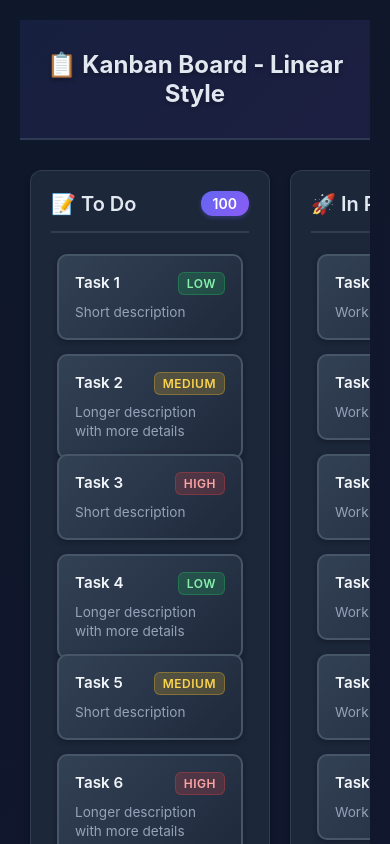
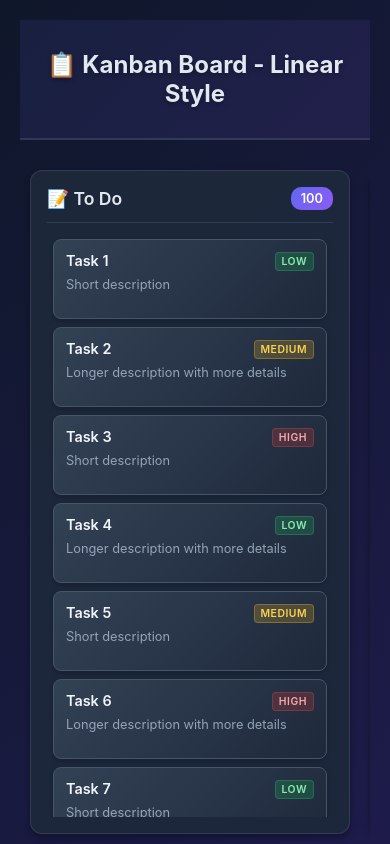
Before and after one commit to durlav-bose/kanban-board, a Nuxt app: page / in a window 390 px wide. Shown: the top 844 px of the page. Built offline with nearby package versions, Linux system fonts and the light colour scheme.

Commit message:
refactor: Update Kanban drag-and-drop logic for improved task shifting and placeholder handling

```diff
--- a/app/components/KanbanColumn.vue
+++ b/app/components/KanbanColumn.vue
@@ -11,20 +11,8 @@
       <span class="task-count">{{ column.tasks.length }}</span>
     </div>
 
-    <!--
-      LINEAR-STYLE VIRTUAL SCROLL WITH DRAG & DROP
-
-      Key insight: RecycleScroller uses FIXED item heights.
-      We CAN'T add placeholder as a DOM element inside slots.
-
-      Solution:
-      1. Use CSS transforms to shift tasks DOWN when placeholder should appear
-      2. Only visible tasks get shifted (virtual scroll handles the rest)
-      3. Placeholder is a separate absolutely-positioned element
-      4. Smooth 200ms transitions for Linear feel
-    -->
     <div class="tasks-container" ref="tasksContainerRef">
-      <!-- Floating placeholder - absolutely positioned -->
+      <!-- Floating placeholder -->
       <div
         v-if="showPlaceholder"
         class="floating-placeholder"
@@ -33,21 +21,22 @@
         <div class="placeholder-inner"></div>
       </div>
 
+      <!-- Using RecycleScroller with fixed item size -->
       <RecycleScroller
         ref="scrollerRef"
         class="tasks-scroller"
         :items="column.tasks"
-        :item-size="ITEM_HEIGHT"
+        :item-size="88"
         key-field="id"
-        :buffer="400"
-        :page-mode="false"
-        @scroll="onScroll"
+        :buffer="200"
       >
         <template #default="{ item, index }">
           <div
             class="task-wrapper"
-            :class="{ 'is-dragging-source': isSourceTask(item.id, index) }"
-            :style="getTaskTransform(index)"
+            :class="{
+              'is-dragging-source': isSourceTask(item.id, index),
+              [getShiftClass(index)]: true
+            }"
             :data-task-index="index"
             :data-task-id="item.id"
             @dragover.prevent.stop="handleTaskDragOver($event, index)"
@@ -71,7 +60,6 @@
       <div
         v-if="dragDrop.isDragging.value && dragDrop.dropTargetColumnId.value === column.id"
         class="empty-placeholder"
-        :style="{ height: `${PLACEHOLDER_HEIGHT}px` }"
       >
         <div class="placeholder-inner"></div>
       </div>
@@ -89,9 +77,9 @@ import { RecycleScroller } from "vue-virtual-scroller";
 import "vue-virtual-scroller/dist/vue-virtual-scroller.css";
 import KanbanTask from "./KanbanTask.vue";
 
-// Constants - ITEM_HEIGHT must match RecycleScroller item-size
-const ITEM_HEIGHT = 100;
-const PLACEHOLDER_HEIGHT = 88;
+// Constants - must match item-size in RecycleScroller
+const ITEM_SIZE = 88;
+const PLACEHOLDER_HEIGHT = 80;
 
 const props = defineProps({
   column: {
@@ -105,7 +93,6 @@ const emit = defineEmits(["task-move"]);
 const dragDrop = inject("kanbanDragDrop");
 const scrollerRef = ref(null);
 const tasksContainerRef = ref(null);
-const scrollTop = ref(0);
 
 // ============ COMPUTED STATE ============
 
@@ -113,7 +100,7 @@ const isDropTarget = computed(() => {
   return dragDrop.isDragging.value && dragDrop.dropTargetColumnId.value === props.column.id;
 });
 
-// Is this the source task being dragged?
+// Is this the SOURCE task being dragged?
 const isSourceTask = (taskId, index) => {
   if (!dragDrop.isDragging.value) return false;
   if (!dragDrop.draggedTask.value) return false;
@@ -125,10 +112,9 @@ const isSourceTask = (taskId, index) => {
   );
 };
 
-// ============ PLACEHOLDER POSITIONING ============
+// ============ PLACEHOLDER LOGIC ============
 
-// Calculate where placeholder should appear (null = don't show)
-const placeholderPosition = computed(() => {
+const placeholderInfo = computed(() => {
   if (!dragDrop.isDragging.value) return null;
   if (dragDrop.dropTargetColumnId.value !== props.column.id) return null;
   if (dragDrop.dropTargetIndex.value === null) return null;
@@ -137,101 +123,89 @@ const placeholderPosition = computed(() => {
   const sourceIdx = dragDrop.sourceIndex.value;
   const isSameColumn = dragDrop.sourceColumnId.value === props.column.id;
 
-  // Same column: don't show placeholder at source position or immediately after
+  // Same column: don't show placeholder at source or source+1
   if (isSameColumn) {
     if (dropIdx === sourceIdx) return null;
     if (dropIdx === sourceIdx + 1) return null;
   }
 
   return {
-    index: dropIdx,
+    dropIndex: dropIdx,
     isSameColumn,
-    sourceIdx
+    sourceIndex: sourceIdx
   };
 });
 
-const showPlaceholder = computed(() => placeholderPosition.value !== null);
+const showPlaceholder = computed(() => placeholderInfo.value !== null);
 
-// Calculate placeholder's visual position (accounting for hidden source)
+// Calculate placeholder Y position
 const placeholderStyle = computed(() => {
-  if (!placeholderPosition.value) return { display: 'none' };
+  if (!placeholderInfo.value) return { display: 'none' };
 
-  const { index, isSameColumn, sourceIdx } = placeholderPosition.value;
+  const { dropIndex, isSameColumn, sourceIndex } = placeholderInfo.value;
 
-  // Calculate visual index (where it appears on screen)
-  let visualIndex = index;
+  // Get scroll position
+  const scrollTop = scrollerRef.value?.$el?.scrollTop || 0;
 
-  // If same column and dropping below source, the source is visually "gone"
-  // so adjust the visual position
-  if (isSameColumn && index > sourceIdx) {
-    visualIndex = index - 1;
+  // Calculate visual index for positioning
+  let visualIndex = dropIndex;
+  if (isSameColumn && dropIndex > sourceIndex) {
+    // Account for the hidden source task
+    visualIndex = dropIndex - 1;
   }
 
-  // Position in the virtual list
-  const top = (visualIndex * ITEM_HEIGHT) - scrollTop.value;
+  // Position based on item size
+  const top = (visualIndex * ITEM_SIZE) - scrollTop;
 
   return {
-    top: `${top + 6}px`,  // 6px for padding
+    top: `${top}px`,
     height: `${PLACEHOLDER_HEIGHT}px`,
-    left: '6px',
-    right: '6px',
   };
 });
 
-// ============ TASK TRANSFORMS ============
+// ============ SHIFT LOGIC ============
 
 /**
- * LINEAR-STYLE TRANSFORM LOGIC
- *
- * When dragging, tasks below the placeholder position need to shift DOWN
- * to make room for the placeholder. This is done with CSS transforms.
- *
- * Only visible tasks get this transform (virtual scroll efficiency).
+ * Determine which tasks should shift.
+ * When moving up: tasks between drop and source shift down
+ * When moving down: tasks between source and drop shift up
  */
-const getTaskTransform = (index) => {
-  const baseStyle = {
-    transition: 'transform 200ms cubic-bezier(0.25, 0.1, 0.25, 1), opacity 150ms ease'
-  };
+const shouldShiftDown = (index) => {
+  if (!placeholderInfo.value) return false;
 
-  if (!placeholderPosition.value) {
-    return { ...baseStyle, transform: 'translateY(0)' };
+  const { dropIndex, isSameColumn, sourceIndex } = placeholderInfo.value;
+
+  // Don't shift the source task
+  if (isSameColumn && index === sourceIndex) return false;
+
+  if (isSameColumn) {
+    if (dropIndex < sourceIndex) {
+      // Moving UP: shift tasks DOWN from dropIndex to just before source
+      return index >= dropIndex && index < sourceIndex;
+    } else {
+      // Moving DOWN: shift tasks UP from after source to just before drop
+      // We use negative transform to move them up
+      return index > sourceIndex && index < dropIndex;
+    }
+  } else {
+    // Cross-column: shift tasks at and after drop index DOWN
+    return index >= dropIndex;
+  }
+};
+
+// Calculate the shift direction
+const getShiftClass = (index) => {
+  if (!shouldShiftDown(index)) return '';
+
+  const { dropIndex, isSameColumn, sourceIndex } = placeholderInfo.value;
+
+  if (isSameColumn && dropIndex > sourceIndex) {
+    // Moving down: shift UP
+    return 'is-shifted-up';
   }
 
-  const { index: dropIdx, isSameColumn, sourceIdx } = placeholderPosition.value;
-
-  // Determine if this task should shift down
-  let shouldShift = false;
-
-  if (isSameColumn) {
-    // Same column logic
-    if (dropIdx < sourceIdx) {
-      // Dropping ABOVE source: shift tasks from dropIdx to sourceIdx-1
-      shouldShift = index >= dropIdx && index < sourceIdx;
-    } else {
-      // Dropping BELOW source: shift tasks from sourceIdx+1 to dropIdx-1
-      // (these are the tasks between where source was and where it's going)
-      shouldShift = index > sourceIdx && index < dropIdx;
-    }
-  } else {
-    // Cross-column: shift all tasks from dropIdx onwards
-    shouldShift = index >= dropIdx;
-  }
-
-  if (shouldShift) {
-    return {
-      ...baseStyle,
-      transform: `translateY(${PLACEHOLDER_HEIGHT}px)`
-    };
-  }
-
-  return { ...baseStyle, transform: 'translateY(0)' };
-};
-
-// Track scroll position for placeholder positioning
-const onScroll = () => {
-  if (scrollerRef.value?.$el) {
-    scrollTop.value = scrollerRef.value.$el.scrollTop;
-  }
+  // Moving up or cross-column: shift DOWN
+  return 'is-shifted';
 };
 
 // ============ EVENT HANDLERS ============
@@ -253,23 +227,14 @@ const handleTaskDragOver = (event, index) => {
   if (!dragDrop.isDragging.value) return;
   event.stopPropagation();
 
-  // Get the actual task element (not the shifted position)
   const wrapper = event.currentTarget;
+  if (wrapper.classList.contains('is-dragging-source')) return;
+
   const rect = wrapper.getBoundingClientRect();
   const mouseY = event.clientY;
+  const middle = rect.top + rect.height / 2;
 
-  // Account for any transform on this element
-  const style = window.getComputedStyle(wrapper);
-  const matrix = new DOMMatrix(style.transform);
-  const translateY = matrix.m42; // Get Y translation
-
-  // Adjust rect for the transform
-  const actualTop = rect.top - translateY;
-  const actualMiddle = actualTop + (ITEM_HEIGHT / 2);
-
-  // Determine drop position
-  const dropIndex = mouseY < actualMiddle ? index : index + 1;
-
+  const dropIndex = mouseY < middle ? index : index + 1;
   dragDrop.handleDragOver(event, props.column.id, dropIndex);
 };
 
@@ -281,32 +246,23 @@ const handleColumnDragOver = (event) => {
   const container = tasksContainerRef.value;
   if (!container) return;
 
-  const taskElements = Array.from(container.querySelectorAll("[data-task-index]"));
+  const taskWrappers = Array.from(container.querySelectorAll('.task-wrapper[data-task-index]'))
+    .filter(el => !el.classList.contains('is-dragging-source'));
 
-  if (taskElements.length === 0 || props.column.tasks.length === 0) {
+  if (taskWrappers.length === 0) {
     dragDrop.dropTargetColumnId.value = props.column.id;
     dragDrop.dropTargetIndex.value = 0;
     return;
   }
 
-  // Find insertion point
   let insertIndex = props.column.tasks.length;
 
-  for (const el of taskElements) {
-    // Skip the source task when calculating
-    if (el.classList.contains('is-dragging-source')) continue;
-
-    const rect = el.getBoundingClientRect();
+  for (const wrapper of taskWrappers) {
+    const rect = wrapper.getBoundingClientRect();
     if (rect.height === 0) continue;
 
-    const taskIndex = parseInt(el.dataset.taskIndex || '0');
-
-    // Account for transform
-    const style = window.getComputedStyle(el);
-    const matrix = new DOMMatrix(style.transform);
-    const translateY = matrix.m42;
-    const actualTop = rect.top - translateY;
-    const middle = actualTop + (ITEM_HEIGHT / 2);
+    const taskIndex = parseInt(wrapper.dataset.taskIndex || '0');
+    const middle = rect.top + rect.height / 2;
 
     if (mouseY < middle) {
       insertIndex = taskIndex;
@@ -359,101 +315,116 @@ defineExpose({
   background: rgba(30, 41, 59, 0.95);
   backdrop-filter: blur(10px);
   border-radius: 12px;
-  padding: 20px;
-  flex: 1;
-  min-width: 280px;
+  padding: 16px;
+  width: 320px;
+  min-width: 320px;
+  max-width: 320px;
   box-shadow: 0 4px 6px rgba(0, 0, 0, 0.3);
   border: 1px solid rgba(71, 85, 105, 0.5);
   display: flex;
   flex-direction: column;
-  max-height: calc(100vh - 180px);
+  height: calc(100vh - 180px);
   transition: box-shadow 0.2s ease, border-color 0.2s ease;
 }
 
 .task-column.column-drag-over {
   border-color: rgba(99, 102, 241, 0.5);
-  box-shadow: 0 4px 12px rgba(99, 102, 241, 0.2),
-    inset 0 0 0 1px rgba(99, 102, 241, 0.2);
+  box-shadow: 0 4px 12px rgba(99, 102, 241, 0.2);
 }
 
 .column-header {
   display: flex;
   justify-content: space-between;
   align-items: center;
-  margin-bottom: 15px;
-  padding-bottom: 15px;
-  border-bottom: 2px solid rgba(71, 85, 105, 0.5);
+  margin-bottom: 12px;
+  padding-bottom: 12px;
+  border-bottom: 1px solid rgba(71, 85, 105, 0.5);
+  flex-shrink: 0;
 }
 
 .column-header h2 {
-  font-size: 1.25rem;
+  font-size: 1.1rem;
   font-weight: 600;
   color: #e2e8f0;
+  margin: 0;
 }
 
 .task-count {
   background: linear-gradient(135deg, #6366f1 0%, #8b5cf6 100%);
   color: white;
-  padding: 4px 12px;
-  border-radius: 12px;
-  font-size: 0.875rem;
+  padding: 4px 10px;
+  border-radius: 10px;
+  font-size: 0.8rem;
   font-weight: 600;
-  box-shadow: 0 2px 4px rgba(99, 102, 241, 0.3);
 }
 
-/* Container for tasks + floating placeholder */
+/* Tasks container - THIS IS CRITICAL FOR SCROLL */
 .tasks-container {
   flex: 1;
+  min-height: 0; /* Critical for flex child to scroll */
   position: relative;
   overflow: hidden;
-  min-height: 100px;
 }
 
+/* RecycleScroller needs explicit height */
 .tasks-scroller {
   height: 100%;
-  overflow-y: auto;
+  overflow-y: auto !important;
   overflow-x: hidden;
 }
 
+/* Scrollbar styling */
 .tasks-scroller::-webkit-scrollbar {
-  width: 6px;
+  width: 8px;
 }
 
 .tasks-scroller::-webkit-scrollbar-track {
-  background: transparent;
+  background: rgba(71, 85, 105, 0.2);
+  border-radius: 4px;
 }
 
 .tasks-scroller::-webkit-scrollbar-thumb {
-  background: #475569;
-  border-radius: 3px;
+  background: rgba(71, 85, 105, 0.6);
+  border-radius: 4px;
 }
 
 .tasks-scroller::-webkit-scrollbar-thumb:hover {
-  background: #64748b;
+  background: rgba(71, 85, 105, 0.8);
 }
 
-/* Task wrapper with transform support */
+/* Task wrapper */
 .task-wrapper {
-  padding: 6px;
-  will-change: transform;
+  padding: 4px 6px;
+  transition: transform 200ms cubic-bezier(0.2, 0, 0, 1), opacity 150ms ease;
 }
 
-/* Source task being dragged */
+/* Source task - invisible */
 .task-wrapper.is-dragging-source {
-  opacity: 0.3;
+  opacity: 0;
   pointer-events: none;
 }
 
-/* Floating placeholder - positioned absolutely over the scroller */
+/* Shifted tasks move down */
+.task-wrapper.is-shifted {
+  transform: translateY(80px);
+}
+
+/* Shifted tasks move up when dragging down */
+.task-wrapper.is-shifted-up {
+  transform: translateY(-88px);
+}
+
+/* Floating placeholder */
 .floating-placeholder {
   position: absolute;
+  left: 6px;
+  right: 6px;
   z-index: 10;
   border: 2px dashed rgba(99, 102, 241, 0.8);
   border-radius: 8px;
-  background: rgba(99, 102, 241, 0.1);
+  background: rgba(99, 102, 241, 0.15);
   pointer-events: none;
   overflow: hidden;
-  transition: top 150ms cubic-bezier(0.25, 0.1, 0.25, 1);
 }
 
 .placeholder-inner {
@@ -461,9 +432,9 @@ defineExpose({
   inset: 0;
   background: linear-gradient(
     90deg,
-    rgba(99, 102, 241, 0) 0%,
+    transparent 0%,
     rgba(99, 102, 241, 0.3) 50%,
-    rgba(99, 102, 241, 0) 100%
+    transparent 100%
   );
   animation: shimmer 1.5s ease-in-out infinite;
 }
@@ -475,16 +446,16 @@ defineExpose({
 
 /* Empty column */
 .empty-drop-zone {
+  flex: 1;
   min-height: 100px;
-  padding: 10px;
   display: flex;
   align-items: center;
   justify-content: center;
-  flex-direction: column;
 }
 
 .empty-placeholder {
   width: 100%;
+  height: 80px;
   border: 2px dashed rgba(99, 102, 241, 0.8);
   border-radius: 8px;
   background: rgba(99, 102, 241, 0.1);
@@ -495,24 +466,15 @@ defineExpose({
 .empty-state {
   text-align: center;
   color: #64748b;
-  font-size: 0.95rem;
+  font-size: 0.9rem;
   display: flex;
   flex-direction: column;
-  gap: 10px;
+  gap: 8px;
   align-items: center;
-  padding: 40px 20px;
 }
 
 .empty-icon {
-  font-size: 2rem;
+  font-size: 1.5rem;
   opacity: 0.5;
 }
-
-@media (max-width: 1024px) {
-  .task-column { min-width: 240px; }
-}
-
-@media (max-width: 768px) {
-  .task-column { max-height: none; }
-}
 </style>
--- a/app/components/KanbanTask.vue
+++ b/app/components/KanbanTask.vue
@@ -5,7 +5,6 @@
     draggable="true"
     @dragstart="$emit('dragstart', $event)"
     @dragend="$emit('dragend', $event)"
-    @dragover="$emit('dragover', $event)"
   >
     <div class="task-content">
       <div class="task-header">
@@ -18,76 +17,94 @@
         </span>
       </div>
       <p v-if="task.description" class="task-description">
-        {{ task.description }}
+        {{ truncatedDescription }}
       </p>
     </div>
   </div>
 </template>
 
 <script setup>
-defineProps({
+import { computed } from 'vue'
+
+const props = defineProps({
   task: {
     type: Object,
     required: true
   }
 })
 
-defineEmits(['dragstart', 'dragend', 'dragover'])
+defineEmits(['dragstart', 'dragend'])
+
+// Truncate description to keep consistent height
+const truncatedDescription = computed(() => {
+  if (!props.task.description) return ''
+  return props.task.description.length > 50
+    ? props.task.description.slice(0, 50) + '...'
+    : props.task.description
+})
 </script>
 
 <style scoped>
 .task {
+  /* Fixed height to match RecycleScroller item-size (88px - 8px padding = 80px) */
+  height: 80px;
+  box-sizing: border-box;
   background: linear-gradient(135deg, #334155 0%, #1e293b 100%);
-  border: 2px solid #475569;
-  border-radius: 10px;
-  padding: 16px;
+  border: 1px solid #475569;
+  border-radius: 8px;
+  padding: 12px;
   cursor: grab;
-  box-shadow: 0 2px 6px rgba(0, 0, 0, 0.3);
+  box-shadow: 0 2px 4px rgba(0, 0, 0, 0.2);
   user-select: none;
-  position: relative;
-  opacity: 1;
-  /* Linear-style smooth transition */
-  transition: transform 200ms cubic-bezier(0.25, 0.46, 0.45, 0.94),
-              box-shadow 150ms ease,
-              border-color 150ms ease;
+  display: flex;
+  flex-direction: column;
+  overflow: hidden;
+  transition: transform 150ms ease, box-shadow 150ms ease, border-color 150ms ease;
 }
 
 .task:hover {
   border-color: #6366f1;
-  box-shadow: 0 4px 12px rgba(99, 102, 241, 0.4);
-  background: linear-gradient(135deg, #3b4d65 0%, #242e3f 100%);
+  box-shadow: 0 4px 12px rgba(99, 102, 241, 0.3);
   transform: translateY(-1px);
 }
 
 .task:active {
   cursor: grabbing;
   transform: scale(1.02);
+  box-shadow: 0 8px 20px rgba(0, 0, 0, 0.3);
 }
 
 .task-content {
   pointer-events: none;
+  flex: 1;
+  display: flex;
+  flex-direction: column;
+  overflow: hidden;
 }
 
 .task-header {
   display: flex;
   justify-content: space-between;
   align-items: flex-start;
-  gap: 10px;
-  margin-bottom: 8px;
+  gap: 8px;
+  margin-bottom: 6px;
 }
 
 .task-title {
   font-weight: 600;
   color: #f1f5f9;
-  font-size: 0.95rem;
-  line-height: 1.4;
+  font-size: 0.9rem;
+  line-height: 1.3;
   flex: 1;
+  overflow: hidden;
+  text-overflow: ellipsis;
+  white-space: nowrap;
 }
 
 .task-priority {
-  padding: 3px 8px;
-  border-radius: 6px;
-  font-size: 0.75rem;
+  padding: 2px 6px;
+  border-radius: 4px;
+  font-size: 0.65rem;
   font-weight: 600;
   text-transform: uppercase;
   letter-spacing: 0.5px;
@@ -113,9 +130,12 @@ defineEmits(['dragstart', 'dragend', 'dragover'])
 }
 
 .task-description {
-  font-size: 0.85rem;
+  font-size: 0.8rem;
   color: #94a3b8;
-  line-height: 1.4;
+  line-height: 1.3;
   margin: 0;
+  overflow: hidden;
+  text-overflow: ellipsis;
+  white-space: nowrap;
 }
 </style>
--- a/app/composables/useKanbanDragDrop.js
+++ b/app/composables/useKanbanDragDrop.js
@@ -1,43 +1,40 @@
 import { ref } from 'vue'
 
 /**
- * Kanban Drag & Drop - Linear Style
+ * Kanban Drag & Drop Composable
  *
- * Key principles:
- * - Don't filter the list (causes RecycleScroller re-render which cancels drag)
- * - Hide dragged task with CSS opacity
- * - Use placeholder space that pushes other tasks down
- * - Delay isDragging to allow native drag to initialize
+ * Simple and reliable implementation:
+ * - Source task becomes invisible (opacity: 0)
+ * - Floating placeholder shows drop position
+ * - Tasks shift down via CSS class
  */
 export function useKanbanDragDrop() {
-  // ============ DRAG STATE ============
+  // Drag state
   const isDragging = ref(false)
   const draggedTask = ref(null)
   const sourceColumnId = ref(null)
   const sourceIndex = ref(null)
-  const placeholderHeight = ref(88)
+  const placeholderHeight = ref(80)
 
-  // Drop target tracking
+  // Drop target
   const dropTargetColumnId = ref(null)
   const dropTargetIndex = ref(null)
 
   // ============ DRAG START ============
   const handleDragStart = (event, task, columnId, index, element) => {
-    console.log('[DRAG] Start:', task.title, 'from', columnId, 'at index', index)
+    console.log('[DRAG START]', task.title, 'from', columnId, 'index', index)
 
-    // Set data BEFORE isDragging (prevents CSS from canceling drag)
+    // Store drag data
     draggedTask.value = { ...task }
     sourceColumnId.value = columnId
     sourceIndex.value = index
+    dropTargetColumnId.value = columnId
+    dropTargetIndex.value = index
 
-    // Capture height
+    // Get element height
     if (element) {
       placeholderHeight.value = element.getBoundingClientRect().height
     }
-
-    // Initialize drop target
-    dropTargetColumnId.value = columnId
-    dropTargetIndex.value = index
 
     // Set drag data
     event.dataTransfer.effectAllowed = 'move'
@@ -45,45 +42,31 @@ export function useKanbanDragDrop() {
 
     // Custom drag image
     if (element) {
-      createDragImage(event, element)
+      const rect = element.getBoundingClientRect()
+      const clone = element.cloneNode(true)
+
+      clone.style.cssText = `
+        position: fixed;
+        top: -9999px;
+        left: -9999px;
+        width: ${rect.width}px;
+        opacity: 0.9;
+        transform: rotate(2deg);
+        box-shadow: 0 10px 30px rgba(0,0,0,0.4);
+        border-radius: 8px;
+        pointer-events: none;
+      `
+
+      document.body.appendChild(clone)
+      event.dataTransfer.setDragImage(clone, event.clientX - rect.left, event.clientY - rect.top)
+
+      setTimeout(() => clone.remove(), 0)
     }
 
-    // CRITICAL: Delay isDragging to let drag event fully initialize
+    // Delay state change to allow drag to start
     requestAnimationFrame(() => {
       isDragging.value = true
-      document.body.classList.add('is-dragging')
-    })
-  }
-
-  const createDragImage = (event, element) => {
-    const rect = element.getBoundingClientRect()
-
-    const dragImage = element.cloneNode(true)
-    dragImage.style.position = 'absolute'
-    dragImage.style.top = '-1000px'
-    dragImage.style.left = '-1000px'
-    dragImage.style.width = rect.width + 'px'
-    dragImage.style.height = rect.height + 'px'
-    dragImage.style.opacity = '0.9'
-    dragImage.style.transform = 'rotate(3deg)'
-    dragImage.style.boxShadow = '0 8px 32px rgba(0, 0, 0, 0.35)'
-    dragImage.style.borderRadius = '10px'
-    dragImage.style.pointerEvents = 'none'
-    dragImage.style.zIndex = '10000'
-
-    document.body.appendChild(dragImage)
-
-    const offsetX = event.clientX - rect.left
-    const offsetY = event.clientY - rect.top
-    event.dataTransfer.setDragImage(dragImage, offsetX, offsetY)
-
-    // Cleanup
-    requestAnimationFrame(() => {
-      setTimeout(() => {
-        if (dragImage.parentNode) {
-          dragImage.parentNode.removeChild(dragImage)
-        }
-      }, 0)
+      document.body.style.cursor = 'grabbing'
     })
   }
 
@@ -97,7 +80,6 @@ export function useKanbanDragDrop() {
     if (dropTargetColumnId.value !== columnId || dropTargetIndex.value !== taskIndex) {
       dropTargetColumnId.value = columnId
       dropTargetIndex.value = taskIndex
-      console.log('[DRAG OVER] Target:', columnId, 'index:', taskIndex)
     }
   }
 
@@ -107,38 +89,30 @@ export function useKanbanDragDrop() {
 
     event.preventDefault()
 
-    const targetColumnId = dropTargetColumnId.value || columnId
-    let targetIndex = dropTargetIndex.value ?? 0
-    const srcColumnId = sourceColumnId.value
-    const srcIndex = sourceIndex.value
+    const targetCol = dropTargetColumnId.value || columnId
+    let targetIdx = dropTargetIndex.value ?? 0
+    const srcCol = sourceColumnId.value
+    const srcIdx = sourceIndex.value
 
-    console.log('[DROP] Task:', draggedTask.value.title)
-    console.log('[DROP] From:', srcColumnId, 'index:', srcIndex)
-    console.log('[DROP] To:', targetColumnId, 'raw index:', targetIndex)
+    console.log('[DROP]', draggedTask.value.title)
+    console.log('  From:', srcCol, 'index', srcIdx)
+    console.log('  To:', targetCol, 'index', targetIdx)
 
-    // Calculate final index
-    let finalIndex = targetIndex
+    // Adjust for same-column moves
+    if (srcCol === targetCol && targetIdx > srcIdx) {
+      targetIdx = targetIdx - 1
+    }
 
-    if (srcColumnId === targetColumnId) {
-      // Same column move
-      if (targetIndex > srcIndex) {
-        // Moving down: subtract 1 because source will be removed first
-        finalIndex = targetIndex - 1
-      }
-      // Moving up: targetIndex is correct
-    }
-    // Cross-column: targetIndex is correct as-is
-
-    finalIndex = Math.max(0, finalIndex)
-    console.log('[DROP] Final index:', finalIndex)
+    const finalIdx = Math.max(0, targetIdx)
+    console.log('  Final index:', finalIdx)
 
     if (onMove) {
       onMove({
         task: draggedTask.value,
-        sourceColumnId: srcColumnId,
-        sourceColumnIndex: srcIndex,
-        targetColumnId: targetColumnId,
-        targetIndex: finalIndex
+        sourceColumnId: srcCol,
+        sourceColumnIndex: srcIdx,
+        targetColumnId: targetCol,
+        targetIndex: finalIdx
       })
     }
 
@@ -147,7 +121,7 @@ export function useKanbanDragDrop() {
 
   // ============ DRAG END ============
   const handleDragEnd = () => {
-    console.log('[DRAG] End')
+    console.log('[DRAG END]')
     resetDragState()
   }
 
@@ -159,12 +133,7 @@ export function useKanbanDragDrop() {
     sourceIndex.value = null
     dropTargetColumnId.value = null
     dropTargetIndex.value = null
-    document.body.classList.remove('is-dragging')
-  }
-
-  // ============ HELPERS ============
-  const isTaskBeingDragged = (taskId) => {
-    return isDragging.value && draggedTask.value?.id === taskId
+    document.body.style.cursor = ''
   }
 
   return {
@@ -183,8 +152,5 @@ export function useKanbanDragDrop() {
     handleDrop,
     handleDragEnd,
     resetDragState,
-
-    // Helpers
-    isTaskBeingDragged,
   }
 }
```
